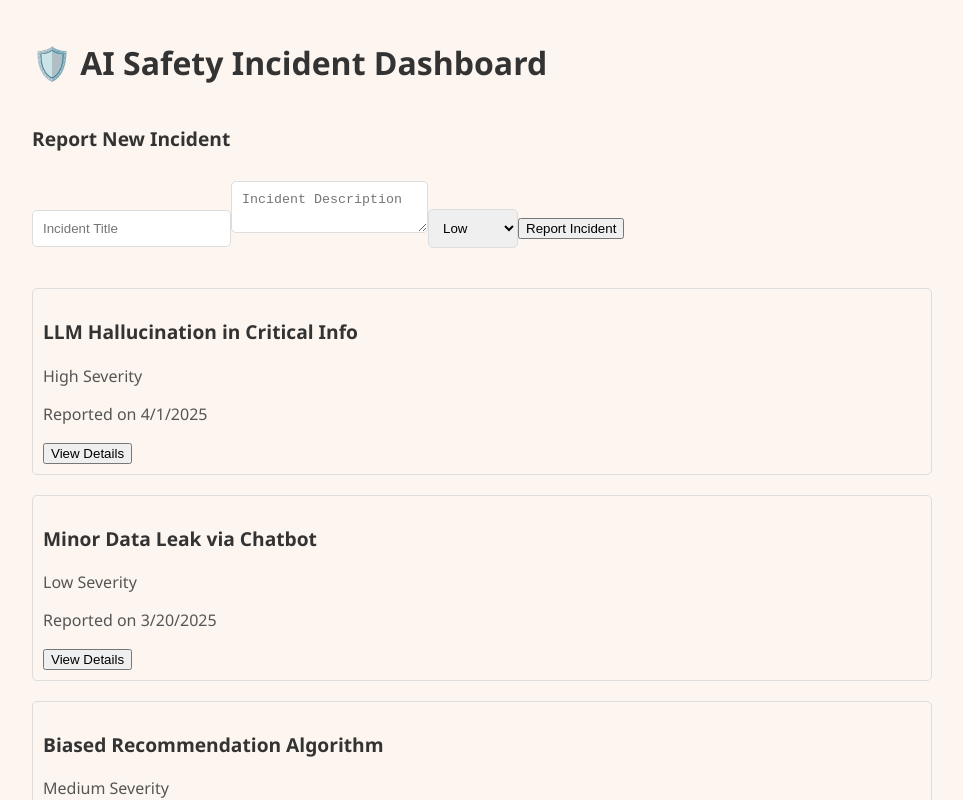
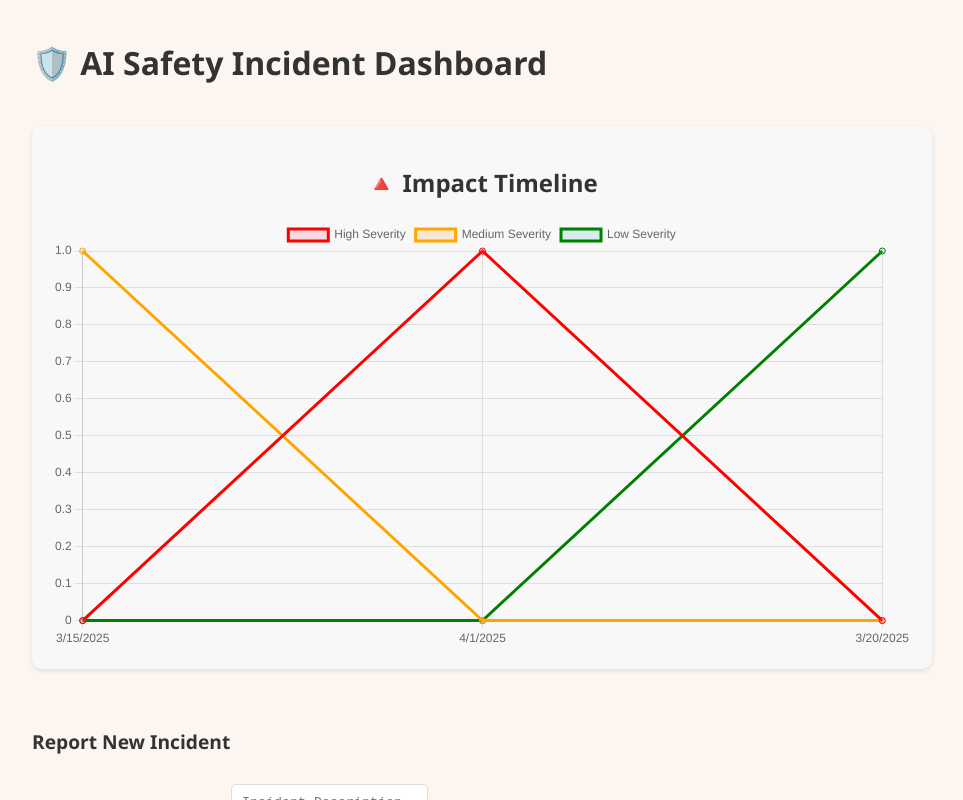
Before and after one commit to Yanvi09/ai-saftey-dashboard, a React (Create React App) app: page / in a window 1280 px wide. Shown: the top 800 px of the page, without its empty margins (158-1121 px from the left). Built offline with nearby package versions, Linux system fonts and the light colour scheme.

Commit message:
Finalizing Incident Management Project with Timeline Graph

```diff
--- a/src/components/ImpactTimelineGraph.jsx
+++ b/src/components/ImpactTimelineGraph.jsx
@@ -1,3 +1,5 @@
+// src/components/ImpactTimelineGraph.jsx
+
 import React, { useRef } from 'react';
 import { Line } from 'react-chartjs-2';
 import {
--- a/src/components/IncidentList.jsx
+++ b/src/components/IncidentList.jsx
@@ -3,7 +3,8 @@
 import React, { useState } from "react";
 import { mockIncidents } from "../data/mockData";
 import IncidentItem from "./IncidentItem";
-import ReportIncidentForm from "./ReportIncidentForm"; // import the form
+import ReportIncidentForm from "./ReportIncidentForm"; // Import the form
+import ImpactTimelineGraph from "./ImpactTimelineGraph"; // Import the ImpactTimelineGraph
 
 const IncidentList = () => {
   const [incidents, setIncidents] = useState(mockIncidents);
@@ -30,12 +31,17 @@ const IncidentList = () => {
 
   return (
     <div className="incident-list">
+      {/* Render the ImpactTimelineGraph */}
+      <ImpactTimelineGraph incidents={incidents} /> {/* Pass incidents data */}
+
+      {/* Incident Reporting Form */}
       <ReportIncidentForm addIncident={addIncident} /> {/* Add Form */}
 
       <div className="controls">
         {/* Filters and Sorting */}
       </div>
 
+      {/* Render the incident items */}
       {sortedIncidents.map((incident) => (
         <IncidentItem key={incident.id} incident={incident} />
       ))}
```
